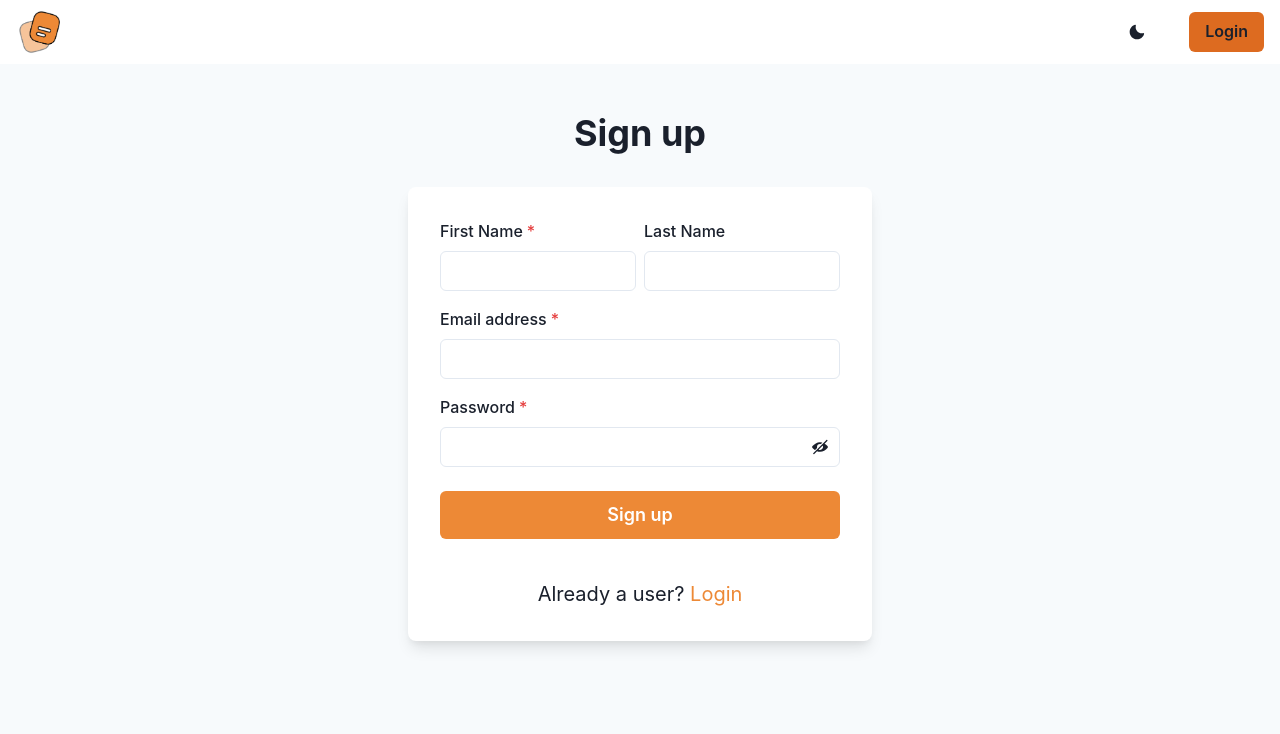
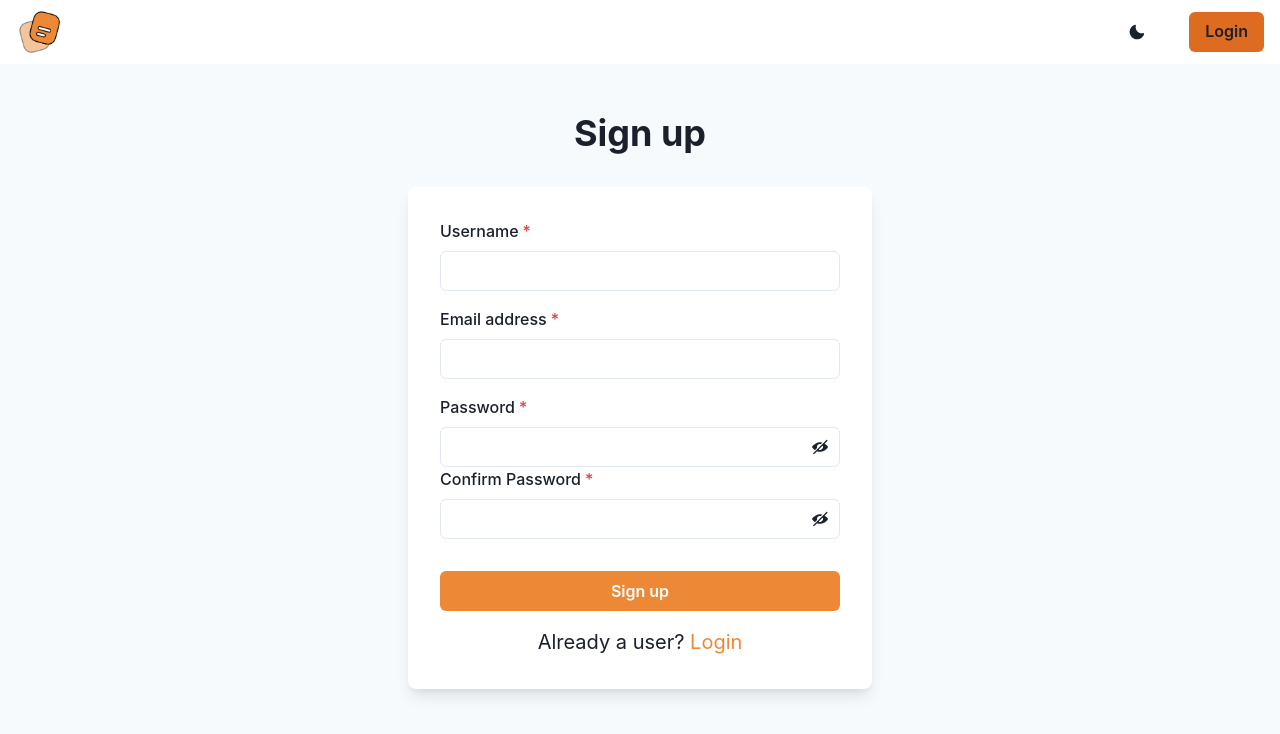
Before and after one commit to Ellahinator/FlashGenius, a React (Create React App) app in the folder frontend/: page /signup in a window 1280 px wide. Shown: the top 734 px of the page. Built offline with nearby package versions, Linux system fonts and the light colour scheme.

Commit message:
signup now works. user gets created successfully

```diff
--- a/frontend/package.json
+++ b/frontend/package.json
@@ -22,6 +22,7 @@
     "react-router-dom": "^6.16.0",
     "react-scripts": "5.0.1",
     "typescript": "^4.9.5",
+    "typescript-cookie": "^1.0.6",
     "web-vitals": "^2.1.4"
   },
   "scripts": {
--- a/frontend/src/pages/Home.tsx
+++ b/frontend/src/pages/Home.tsx
@@ -10,7 +10,7 @@ import {
   Icon,
   IconProps,
 } from "@chakra-ui/react";
-import {Link} from 'react-router-dom';
+import { Link } from "react-router-dom";
 
 const Illustration = (props: IconProps) => {
   return (
--- a/frontend/src/pages/SignUp.tsx
+++ b/frontend/src/pages/SignUp.tsx
@@ -1,6 +1,6 @@
 "use client";
 
-import { Link as ReactRouterLink } from "react-router-dom";
+import { Link as ReactRouterLink, useNavigate } from "react-router-dom";
 import { Link as ChakraLink } from "@chakra-ui/react";
 import {
   Flex,
@@ -20,9 +20,68 @@ import {
 } from "@chakra-ui/react";
 import { useState } from "react";
 import { ViewIcon, ViewOffIcon } from "@chakra-ui/icons";
+import axios from "axios";
+import { getCookie } from "typescript-cookie";
 
 export default function SignupCard() {
   const [showPassword, setShowPassword] = useState(false);
+  const [formData, setFormData] = useState({
+    username: "",
+    email: "",
+    password1: "",
+    password2: "",
+  });
+  const [isLoading, setIsLoading] = useState(false);
+  const [errorMessage, setErrorMessage] = useState("");
+  const navigate = useNavigate();
+
+  const handleSubmit = async (e: { preventDefault: () => void }) => {
+    setIsLoading(true);
+    setErrorMessage("");
+    e.preventDefault();
+    let csrftoken = await getCookie("csrftoken");
+    try {
+      const config = {
+        method: "POST",
+        headers: {
+          "Content-Type": "application/json",
+          "X-CSRFToken": csrftoken,
+        },
+        withCredentials: true,
+      };
+
+      const response = await axios.post(
+        "http://127.0.0.1:8000/signup/",
+        formData,
+        config
+      );
+      if ((response.data as any).status === "success") {
+        console.log("Registration successful.");
+        navigate("/");
+      } else {
+        console.log("An error occurred:", response.data.message);
+        setErrorMessage(response.data.message || "An error occurred.");
+      }
+      setIsLoading(false);
+    } catch (error: unknown) {
+      // Handle error
+      if (error instanceof Error) {
+        console.error("There was an error sending the data", error);
+        setErrorMessage(error.message || "An error occurred.");
+      } else {
+        console.error("An unknown error occurred", error);
+        setErrorMessage("An unknown error occurred.");
+      }
+      setIsLoading(false);
+    }
+  };
+
+  const handleChange = (e: { target: { name: any; value: any } }) => {
+    setFormData({
+      ...formData,
+      [e.target.name]: e.target.value,
+    });
+  };
 
   return (
     <Flex
@@ -30,14 +89,9 @@ export default function SignupCard() {
       justify={"center"}
       bg={useColorModeValue("gray.50", "gray.800")}
     >
-      <Stack spacing={8} mx={"auto"} maxW={"lg"} py={12} px={6}>
+      <Stack spacing={8} mx={"auto"} py={12} px={6} w={"lg"}>
         <Stack align={"center"}>
-          <Heading fontSize={"4xl"} textAlign={"center"}>
-            Sign up
-          </Heading>
-          {/* <Text fontSize={'lg'} color={'gray.600'}>
-            to enjoy all of our cool features ✌️
-          </Text> */}
+          <Heading fontSize={"4xl"}>Sign up</Heading>
         </Stack>
         <Box
           rounded={"lg"}
@@ -47,53 +101,67 @@ export default function SignupCard() {
         >
           <Stack spacing={4}>
             <HStack>
-              <Box>
-                <FormControl id="firstName" isRequired>
-                  <FormLabel>First Name</FormLabel>
-                  <Input type="text" />
-                </FormControl>
-              </Box>
-              <Box>
-                <FormControl id="lastName">
-                  <FormLabel>Last Name</FormLabel>
-                  <Input type="text" />
-                </FormControl>
-              </Box>
+              <FormControl id="username" isRequired>
+                <FormLabel>Username</FormLabel>
+                <Input type="text" name="username" onChange={handleChange} />
+              </FormControl>
             </HStack>
             <FormControl id="email" isRequired>
               <FormLabel>Email address</FormLabel>
-              <Input type="email" />
+              <Input type="email" name="email" onChange={handleChange} />
             </FormControl>
             <FormControl id="password" isRequired>
               <FormLabel>Password</FormLabel>
               <InputGroup>
-                <Input type={showPassword ? "text" : "password"} />
-                <InputRightElement h={"full"}>
+                <Input
+                  type={showPassword ? "text" : "password"}
+                  name="password1"
+                  onChange={handleChange}
+                />
+                <InputRightElement>
                   <Button
                     variant={"ghost"}
-                    onClick={() =>
-                      setShowPassword((showPassword) => !showPassword)
-                    }
+                    onClick={() => setShowPassword(!showPassword)}
+                  >
+                    {showPassword ? <ViewIcon /> : <ViewOffIcon />}
+                  </Button>
+                </InputRightElement>
+              </InputGroup>
+              <FormLabel>Confirm Password</FormLabel>
+              <InputGroup>
+                <Input
+                  type={showPassword ? "text" : "password"}
+                  name="password2"
+                  onChange={handleChange}
+                />
+                <InputRightElement>
+                  <Button
+                    variant={"ghost"}
+                    onClick={() => setShowPassword(!showPassword)}
                   >
                     {showPassword ? <ViewIcon /> : <ViewOffIcon />}
                   </Button>
                 </InputRightElement>
               </InputGroup>
             </FormControl>
-            <Stack spacing={10} pt={2}>
+            <Text fontSize={"sm"} color="red">
+              {errorMessage && <p>{errorMessage}</p>}
+            </Text>
+            <Stack spacing={10}>
               <Button
-                loadingText="Submitting"
-                size="lg"
+                isLoading={isLoading}
+                loadingText="Signing up..."
                 bg={"orange.400"}
                 color={"white"}
                 _hover={{
                   bg: "blue.500",
                 }}
+                onClick={handleSubmit}
               >
                 Sign up
               </Button>
             </Stack>
-            <Stack pt={6}>
+            <Stack>
               <Text align={"center"}>
                 Already a user?{" "}
                 <ChakraLink
```
Also changed, not shown: 1 other file (tests, documents, lock files or other folders). Lines whose indentation alone changed are shown as unchanged.
